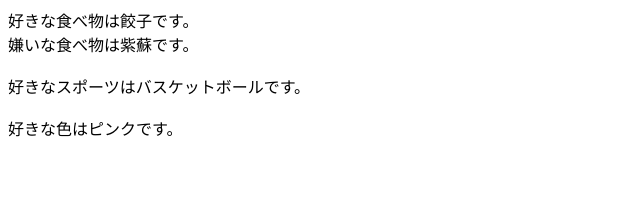
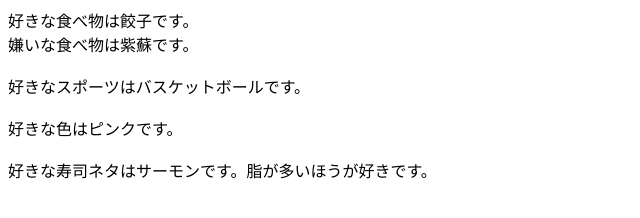
Before and after one commit to Mizuki-Torii/menu, a plain HTML site: page index.html in a window 1280 px wide. Shown: the whole page, without its empty margins (0-640 px from the left). Drawn offline with Linux system fonts and the light colour scheme.

Commit message:
好きな寿司ネタの追加

```diff
--- a/index.html
+++ b/index.html
@@ -11,5 +11,7 @@
     好きなスポーツはバスケットボールです。<br>
     <br>
     好きな色はピンクです。<br>
+    <br>
+    好きな寿司ネタはサーモンです。脂が多いほうが好きです。<br>
 </body>
 </html>
```
